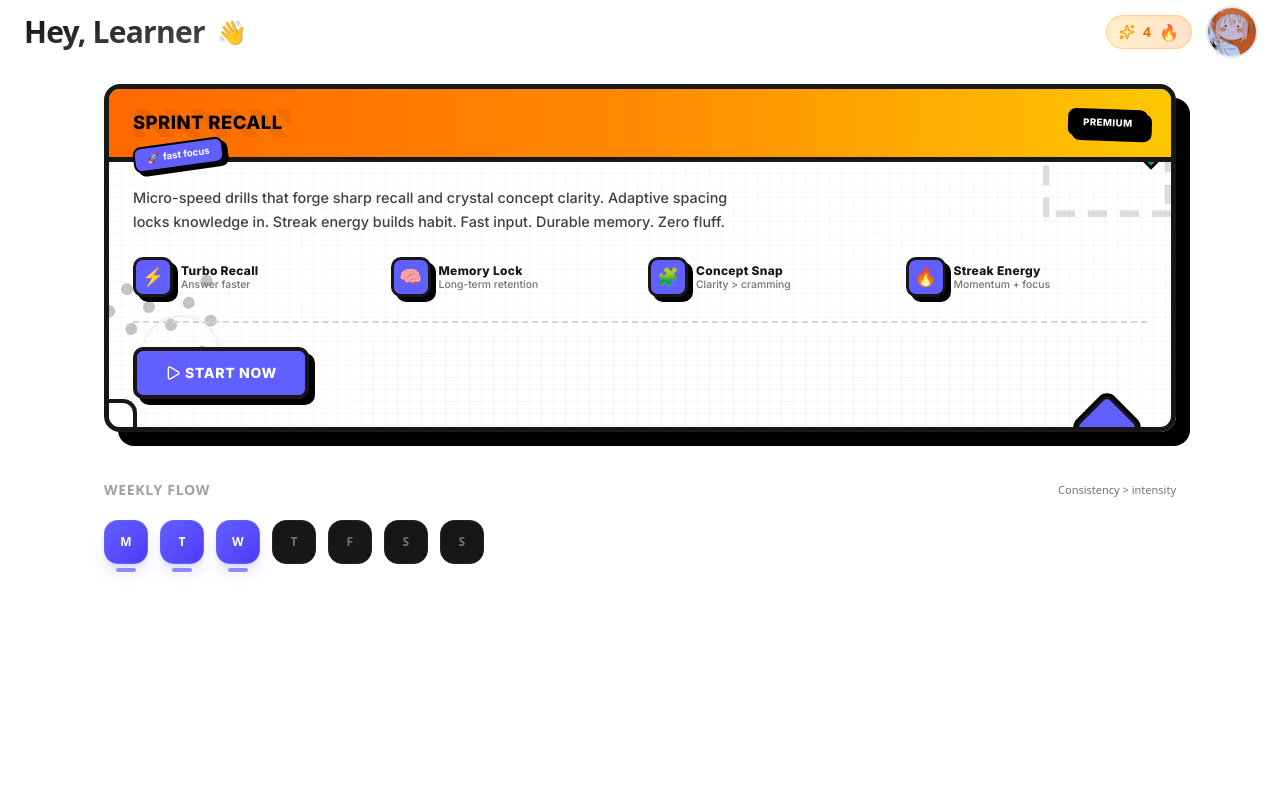
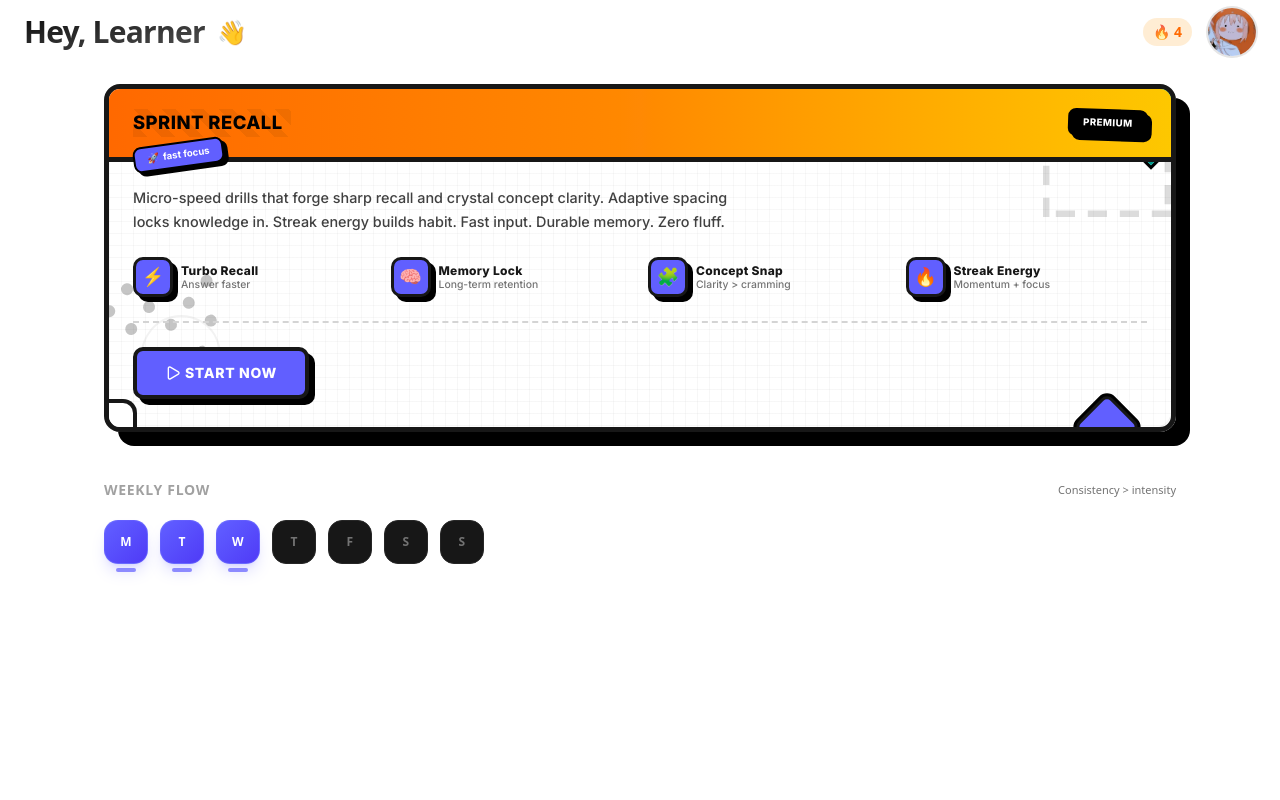
Before and after one commit to StarDust130/FinalQuest, a Next.js app: page / in a window 1280 px wide. Shown: the top 800 px of the page. Built offline with nearby package versions, Linux system fonts and the light colour scheme.

Commit message:
feat: update streak display in Header component for improved UI and accessibility

```diff
--- a/src/components/pages/Home/Header.tsx
+++ b/src/components/pages/Home/Header.tsx
@@ -34,7 +34,6 @@ import {
   HelpCircle,
   Bug,
   Lightbulb,
-  Sparkles,
 } from "lucide-react";
 
 const STREAK_COUNT = 4;
@@ -184,14 +183,17 @@ const Header = () => {
         {/* Right side */}
         <div className="flex items-center gap-3 sm:gap-4">
           {/* Streak */}
-          <div
-            className="flex items-center gap-2 rounded-full bg-gradient-to-r from-amber-400/20 to-orange-500/20 text-amber-600 dark:text-amber-400 text-sm font-semibold px-3 py-1.5 shadow-inner shadow-amber-500/10 border border-amber-500/30 hover:shadow-md transition-shadow cursor-default"
-            aria-label={`${STREAK_COUNT} day streak`}
-          >
-            <Sparkles className="h-4 w-4 text-amber-500" />
-            <span className="tabular-nums">{STREAK_COUNT}</span>
-            <span className="text-base leading-none animate-pulse">🔥</span>
-          </div>
+                  <div
+                  className="flex items-center gap-1 rounded-full bg-orange-100 dark:bg-orange-900/50  px-2.5 py-1 cursor-default"
+                  title={`${STREAK_COUNT} day streak`}
+                  >
+                  <span role="img" aria-label="fire emoji" className="text-sm animate-pulse">
+                    🔥
+                  </span>
+                  <span className="text-sm font-bold tabular-nums text-orange-500 dark:text-orange-400">
+                    {STREAK_COUNT}
+                  </span>
+                  </div>
 
           {/* Profile */}
           <DropdownMenu>
```
